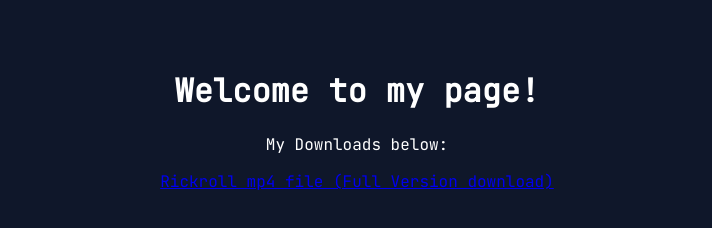
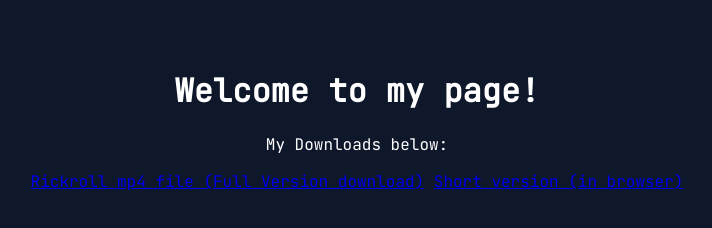
Before and after one commit to ribsite90/ribstuff.github.io, a plain HTML site: page index.html in a window 1280 px wide. Shown: the whole page, without its empty margins (283-995 px from the left). Drawn offline with Linux system fonts and the light colour scheme.

Commit message:
Update index.html

```diff
--- a/index.html
+++ b/index.html
@@ -24,5 +24,6 @@
   <h1>Welcome to my page!</h1>
   <p>My Downloads below:</p>
   <a href="https://github.com/Rib3978/Rickroll-mp4/releases/download/1.0.0/rickroll.mp4">Rickroll mp4 file (Full Version download)</a>
+  <a href="video.mp4" target="_blank">Short version (in browser)</a>
 </body>
 </html>
```
